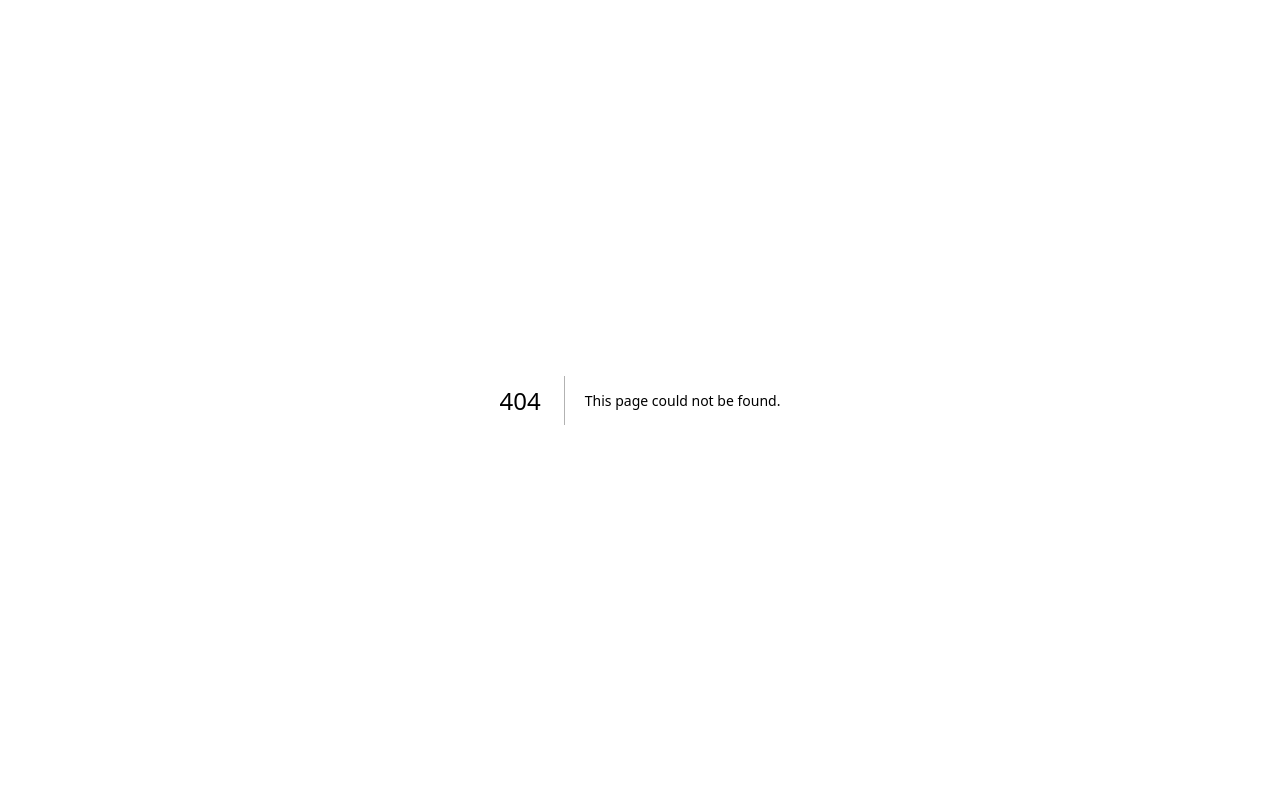
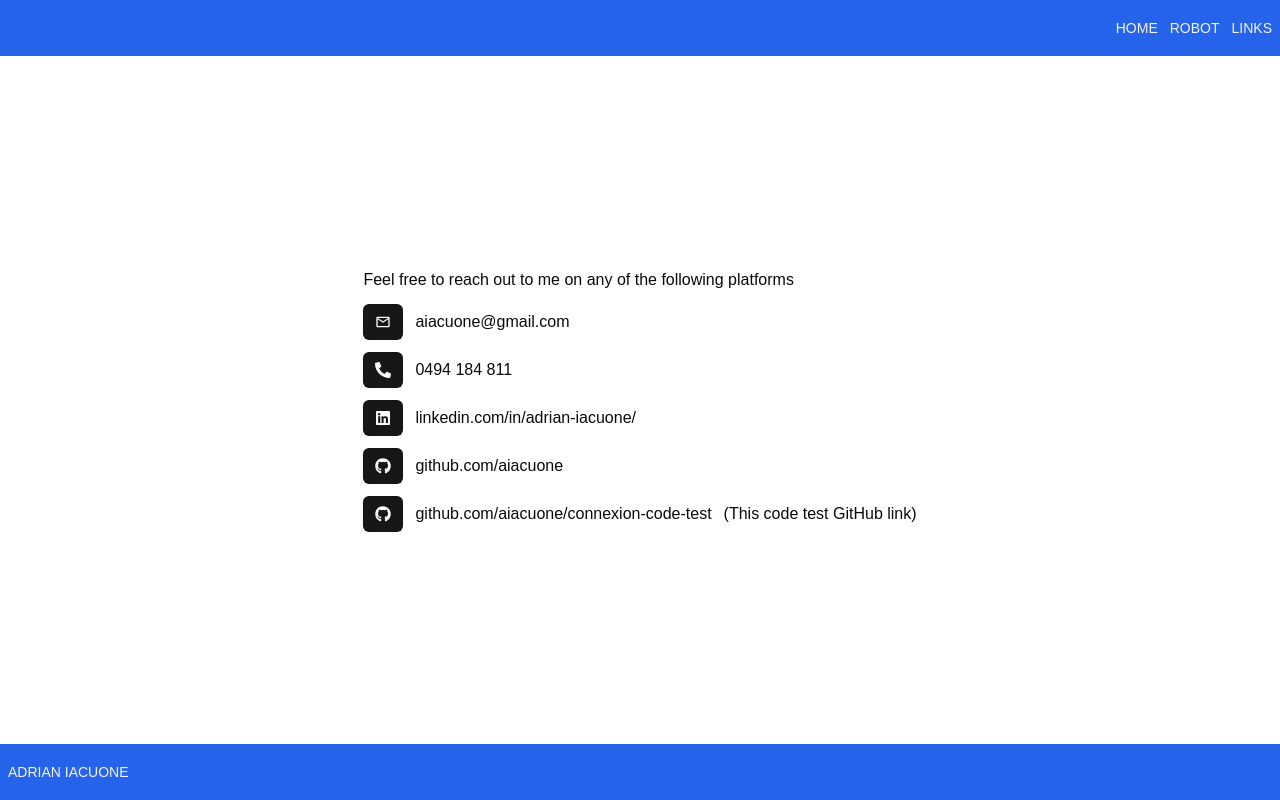
Before and after one commit to aiacuone/connexion-code-test, a Next.js app: page /links in a window 1280 px wide. Before the commit this address had no page. Built offline with nearby package versions, Linux system fonts and the light colour scheme.

Commit message:
Header and Footer added to Layout Links page

```diff
--- a/app/layout.tsx
+++ b/app/layout.tsx
@@ -2,6 +2,7 @@ import type { Metadata } from 'next'
 import { Geist, Geist_Mono } from 'next/font/google'
 import './globals.css'
 import { Toaster } from '@/components/ui/toaster'
+import { Header, Footer } from '@/components/'
 
 const geistSans = Geist({
   variable: '--font-geist-sans',
@@ -27,7 +28,11 @@ export default function RootLayout({
     <html lang="en">
       <body
         className={`${geistSans.variable} ${geistMono.variable} antialiased`}>
-        <div className="h-[100dvh]">{children}</div>
+        <div className="h-[100dvh] stack">
+          <Header />
+          <div className="flex-1 p-2">{children}</div>
+          <Footer />
+        </div>
         <Toaster />
       </body>
     </html>
--- /dev/null
+++ b/app/links/page.tsx
@@ -0,0 +1,57 @@
+import { MdOutlineEmail } from 'react-icons/md'
+import { FaPhoneAlt } from 'react-icons/fa'
+import { FaLinkedin } from 'react-icons/fa'
+import { FaGithub } from 'react-icons/fa'
+import { Button } from '@/components/ui/button'
+import Link from 'next/link'
+
+export const LinksPage = () => {
+  const links = [
+    {
+      label: 'aiacuone@gmail.com',
+      icon: <MdOutlineEmail />,
+      href: 'mailto:aiacuone@gmail.com',
+    },
+    {
+      label: '0494 184 811',
+      icon: <FaPhoneAlt />,
+      href: 'tel:0494184811',
+    },
+    {
+      label: 'linkedin.com/in/adrian-iacuone/',
+      icon: <FaLinkedin />,
+      href: 'http://linkedin.com/in/adrian-iacuone/',
+    },
+    {
+      label: 'github.com/aiacuone',
+      icon: <FaGithub />,
+      href: 'http://github.com/aiacuone',
+    },
+    {
+      label: 'github.com/aiacuone/connexion-code-test',
+      icon: <FaGithub />,
+      href: 'https://github.com/aiacuone/connexion-code-test',
+      subLabel: 'This code test GitHub link',
+    },
+  ]
+  return (
+    <div className="h-full center">
+      <div className="stack gap-3">
+        <p>Feel free to reach out to me on any of the following platforms</p>
+        <div className="stack gap-3">
+          {links.map(({ label, icon, href, subLabel }) => (
+            <div key={label} className="hstack gap-3 items-center">
+              <Link href={href} target="_blank">
+                <Button size="sm">{icon}</Button>
+              </Link>
+              <p>{label}</p>
+              {subLabel && `(${subLabel})`}
+            </div>
+          ))}
+        </div>
+      </div>
+    </div>
+  )
+}
+
+export default LinksPage
--- a/app/page.tsx
+++ b/app/page.tsx
@@ -3,9 +3,13 @@ import Link from 'next/link'
 
 export default function Home() {
   return (
-    <div className="">
-      <Link href="/code-test">
-        <Button>Go to code Test</Button>
+    <div className="h-full center stack gap-3">
+      <div className="stack">
+        <p>Hello, Thank you for the opportunity to take on this task</p>
+        <p>I greatly appreciate your time and appreciate any critiques</p>
+      </div>
+      <Link href="/robot">
+        <Button>Go to Robot</Button>
       </Link>
     </div>
   )
--- a/components/Commands.tsx
+++ b/components/Commands.tsx
@@ -1,5 +1,5 @@
 import { Button } from '@/components/ui/button'
-import { useCodeTestPageContext } from '../app/code-test/page'
+import { useCodeTestPageContext } from '../app/robot/page'
 import { useDisclosure } from '../lib'
 import { InputOutputDialog } from './InputOutputDialog'
 import { useEffect, useCallback } from 'react'
--- /dev/null
+++ b/components/Footer.tsx
@@ -0,0 +1,7 @@
+export const Footer = () => {
+  return (
+    <div className="hstack bg-blue-600 h-14 items-center px-2 text-gray-100">
+      <p className="text-sm">ADRIAN IACUONE</p>
+    </div>
+  )
+}
--- /dev/null
+++ b/components/Header.tsx
@@ -0,0 +1,19 @@
+import Link from 'next/link'
+
+export const Header = () => {
+  const links = [
+    { href: '/', label: 'HOME' },
+    { href: '/robot', label: 'ROBOT' },
+    { href: '/links', label: 'LINKS' },
+  ]
+
+  return (
+    <div className="hstack bg-blue-600 h-14 items-center justify-end px-2 text-gray-100 gap-3">
+      {links.map(({ href, label }) => (
+        <Link key={href} href={href} className="text-gray-100 text-sm">
+          {label}
+        </Link>
+      ))}
+    </div>
+  )
+}
--- a/components/InputOutputDialog.tsx
+++ b/components/InputOutputDialog.tsx
@@ -65,7 +65,10 @@ export const InputOutputDialog = ({
   }
 
   const scrollToBottom = () => {
-    commandEndRef.current?.scrollIntoView({ behavior: 'smooth' })
+    const commandEndRefElement = commandEndRef.current as unknown as HTMLElement
+    commandEndRefElement.scrollIntoView({
+      behavior: 'smooth',
+    })
   }
 
   const onAddCommand = (
@@ -90,7 +93,6 @@ export const InputOutputDialog = ({
   const buttons = [
     {
       onClick: () => onAddCommand(Command_enum.Left),
-
       icon: <FaArrowLeft />,
     },
     {
--- a/components/Robot.tsx
+++ b/components/Robot.tsx
@@ -1,5 +1,5 @@
 import { GiVintageRobot } from 'react-icons/gi'
-import { useCodeTestPageContext } from '../app/code-test/page'
+import { useCodeTestPageContext } from '../app/robot/page'
 import { Directions_enum } from '../lib/types'
 
 export const Robot = ({ robotAngle }: { robotAngle: string }) => {
@@ -37,7 +37,10 @@ const Popover = () => {
   return (
     <>
       {showPopover && (
-        <p className="absolute -top-10 w-auto z-10 bg-white rounded whitespace-nowrap px-3 py-1">
+        <p
+          className={`absolute -top-10 w-auto z-10 ${
+            isReportPopoverOpen ? 'bg-blue-500' : 'bg-red-500'
+          } rounded whitespace-nowrap px-3 py-1`}>
           {popoverText}
         </p>
       )}
--- a/components/Table.tsx
+++ b/components/Table.tsx
@@ -1,4 +1,4 @@
-import { useCodeTestPageContext } from '../app/code-test/page'
+import { useCodeTestPageContext } from '../app/robot/page'
 import { Directions_enum } from '../lib/types'
 import { Robot } from './Robot'
 
@@ -17,7 +17,8 @@ export const Table = () => {
         {gridArray.map(([x, y], index) => {
           const showRobot = position.x === x && position.y === y
 
-          const background = index % 2 === 0 ? 'bg-purple-900' : 'bg-purple-600'
+          const background =
+            index % 2 === 0 ? 'bg-neutral-400' : 'bg-neutral-300'
           const robotAngles: Record<Directions_enum, string> = {
             [Directions_enum.North]: '0',
             [Directions_enum.East]: '90',
@@ -31,8 +32,8 @@ export const Table = () => {
               id={`${x}${y}`}
               key={`${index} table position`}
               className={`flex-1 ${background} center relative`}>
-              <p className="opacity-20 font-bold">
-                {x} / {y}
+              <p className="opacity-20 font-bold text-sm sm:text-lg">
+                {x} - {y}
               </p>
               {showRobot && <Robot robotAngle={robotAngle} />}
             </div>
--- a/components/index.ts
+++ b/components/index.ts
@@ -1,3 +1,5 @@
 export * from './Robot'
 export * from './ui'
 export * from './Table'
+export * from './Header'
+export * from './Footer'
```
Also changed, not shown: app/robot/page.tsx (renamed from app/code-test/page.tsx).
